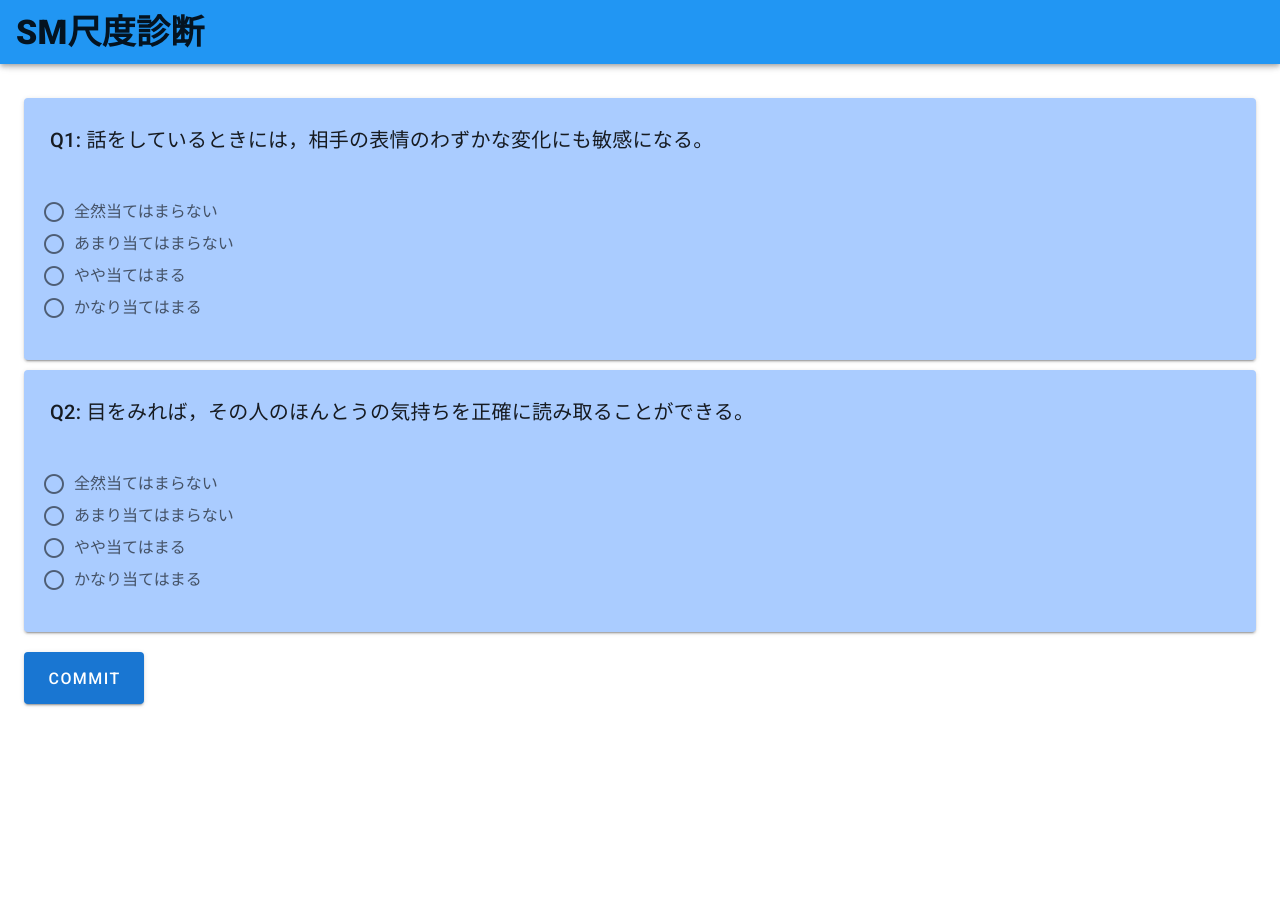
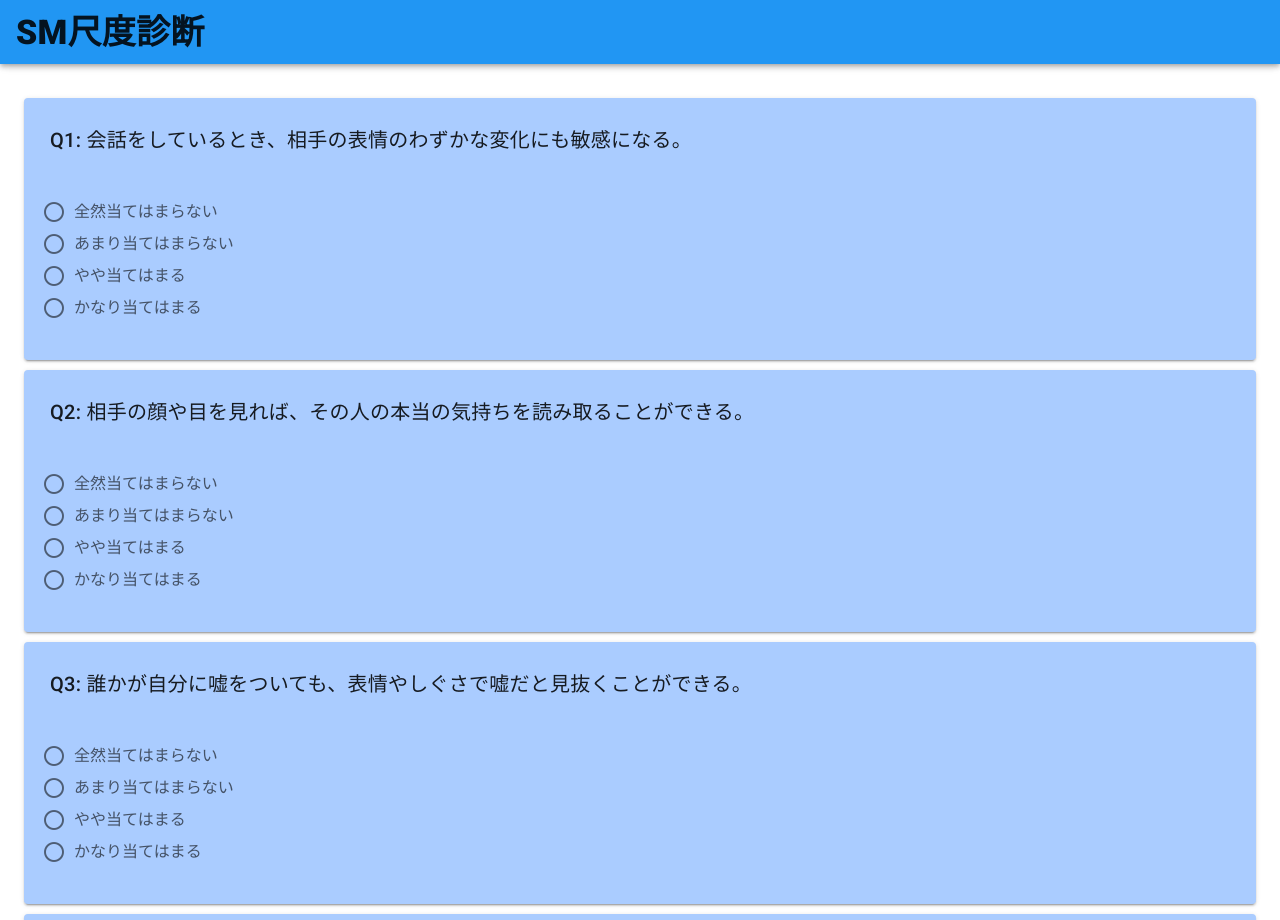
Before and after one commit to liszwork/DiagnoseU, a Vue app: page / in a window 1280 px wide. Shown: the top 920 px of the page. Before the commit the page ends 800 px from the top, so only its background shows below. Built offline with nearby package versions, Linux system fonts and the light colour scheme.

Commit message:
質問の文言修正

```diff
--- a/src/components/SMScale/SMScale.vue
+++ b/src/components/SMScale/SMScale.vue
@@ -43,70 +43,78 @@ export default {
         {
           id: 1,
           question:
-            "話をしているときには，相手の表情のわずかな変化にも敏感になる。",
+            "会話をしているとき、相手の表情のわずかな変化にも敏感になる。",
           select: -1
         },
         {
           id: 2,
+          question: "相手の顔や目を見れば、その人の本当の気持ちを読み取ることができる。",
+          select: -1
+        },
+        {
+          id: 3,
           question:
-            "目をみれば，その人のほんとうの気持ちを正確に読み取ることができる。",
+            "誰かが自分に嘘をついても、表情やしぐさで嘘だと見抜くことができる。",
+          select: -1
+        },
+        {
+          id: 4,
+          question:
+            "目を見れば、自分が相手の気に障ることを言ったか気づくことができる。",
+          select: -1
+        },
+        {
+          id: 5,
+          question:
+            "相手が冗談を聞いて笑っていても、内心では反感を持っているか気づくことができる。",
+          select: -1
+        },
+        {
+          id: 6,
+          question:
+            "自分の直感力は、相手の気持ちや行いの原因を知るのにとても役立つ。",
+          select: -1
+        },
+        {
+          id: 7,
+          question: "相手や状況に応じて自分の行動を変えるのが得意。",
+          select: -1
+        },
+        {
+          id: 8,
+          question:
+            "その場面でどのように振る舞えば良いか分かれば、それに応じて自分の行動を変えることができる。",
+          select: -1
+        },
+        {
+          id: 9,
+          question:
+            "自分が今いる場面で必要とされていることに応じて、自分の行動を変えることができる。",
+          select: -1
+        },
+        {
+          id: 10,
+          question:
+            "物事が自分のうまくいかないとき、すぐに他のやり方に切り換えることができる。",
+          select: -1
+        },
+        {
+          id: 11,
+          question:
+            "自分のためになると分かっているとき、体裁よく行動することができる。",
+          select: -1
+        },
+        {
+          id: 12,
+          question:
+            "まわりの人が望んでいることに応じて、自分の行動を変えることができる。",
+          select: -1
+        },
+        {
+          id: 13,
+          question: "相手に合わせて、自分の印象を変えることができる。",
           select: -1
         }
-        // {
-        //   id: 3,
-        //   question: "だれかが自分にうそをついても，表情やしぐさですぐにうそだと見抜くことができる。",
-        //   select: -1,
-        // },
-        // {
-        //   id: 4,
-        //   question: "目をみれば，自分が相手に何か不都合なことを言ったかどうか分かる。",
-        //   select: -1,
-        // },
-        // {
-        //   id: 5,
-        //   question: "相手が冗談を聴いて笑っても，内心ではその冗談を下品であると思っているかどうかを見抜くことができる。",
-        //   select: -1,
-        // },
-        // {
-        //   id: 6,
-        //   question: "私の直感力は，相手の気持ちや行いの原因を知るのにとても役に立つ。",
-        //   select: -1,
-        // },
-        // {
-        //   id: 7,
-        //   question: "相手や状況に応じて自分の行動を変えるのが得意である。",
-        //   select: -1,
-        // },
-        // {
-        //   id: 8,
-        //   question: "その場面でどのようにふるまえばよいか分かれば，それに応じて，自分の行動をたやすく変えることができる。",
-        //   select: -1,
-        // },
-        // {
-        //   id: 9,
-        //   question: "自分が今いる場面で必要とされていることに応じて，自分の行動を変えることができる。",
-        //   select: -1,
-        // },
-        // {
-        //   id: 10,
-        //   question: "物事が自分の思い通りにうまくいかないときには，すぐに他のやり方に切り換えることができる。",
-        //   select: -1,
-        // },
-        // {
-        //   id: 11,
-        //   question: "自分のためになると分かっていても，体裁をよくするのが苦手ではない。",
-        //   select: -1,
-        // },
-        // {
-        //   id: 12,
-        //   question: "まわりの人が望んでいることに応じて，自分の行動を変えることができる。",
-        //   select: -1,
-        // },
-        // {
-        //   id: 13,
-        //   question: "相手にどのような印象でも与えることができる。",
-        //   select: -1,
-        // },
       ]
     };
   },
```
